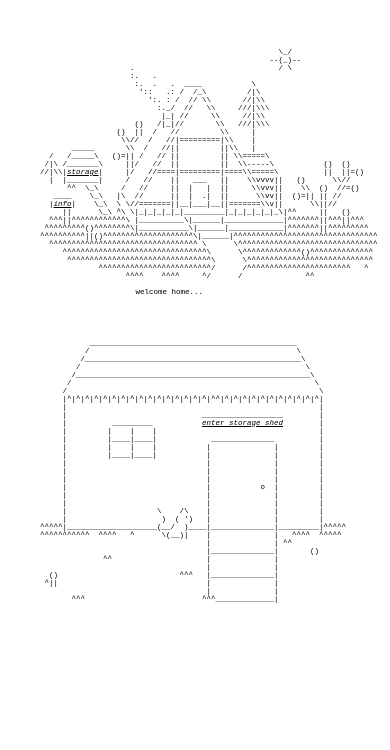
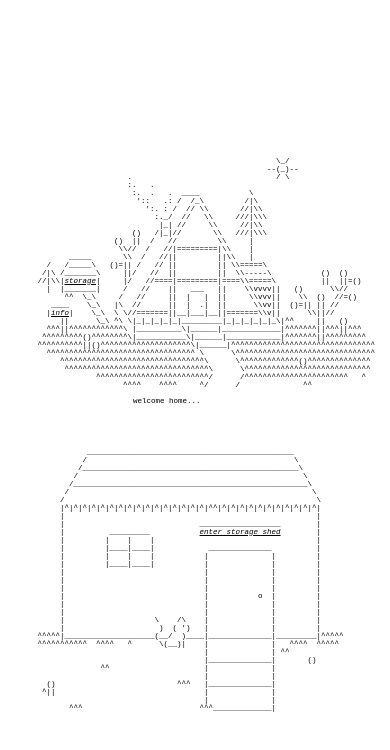
Before and after one commit to merehuman/site.2022, a plain HTML site: page home.html in a window 390 px wide. Both pictures are taken after a click on the link "storage". Drawn offline with Linux system fonts and the light colour scheme.

Commit message:
made into separate pages, centered

```diff
--- a/style.css
+++ b/style.css
@@ -29,25 +29,32 @@ body {
 
 .main {
     display: flex;
-    flex-direction: row;
-    justify-content: space-between;
-    margin: 10px;
+    justify-content: center;
+    align-items: center;
+    //text-align: center;
+    min-height: 100vh;
+    //margin: 10px;
 }
 
 .ascii {
-    flex: 1;
-    box-sizing: border-box;
+    flex: 0.5;
+    width: 100%;
+    max-width: 90%;
     padding: 10px;
-/*    border: 1px solid black;
-*/}
-
-.info, .storage {
-    flex: 0.5;
-    box-sizing: border-box;
-    padding: 10px;
-/*    border: 1px solid black;
+    /*    border: 1px solid black;
 */
 }
+
+.info, .storage, .home {
+    flex: 0.5;
+    width: 100%;
+    max-width: 90%;
+    padding: 10px;
+    /*    border: 1px solid black;
+*/
+}
+
+
 
 a {
 	color: black;
@@ -92,29 +99,28 @@ a:visited {
 @media (max-width: 800px) {
 
     body {
-	margin: 10px;
 	font-size: 50%;
     }
 
     .main {
         display: flex;
         flex-direction: column;
-        justify-content: space-between;
-        margin: 10px;
+        align-items: center;
     }
 
     .ascii {
-        flex: 1;
-        box-sizing: border-box;
-        padding: 10px;
+        flex: none;
+        width: 100%;
+        max-width: 90%;
+
         /*    border: 1px solid black;
 */
     }
 
     .info, .storage {
-        flex: 0.5;
-        box-sizing: border-box;
-        padding: 10px;
+        flex: none;
+        width: 100%;
+        max-width: 90%;
         /*    border: 1px solid black;
 */
     }
```
Also changed, not shown: index.html (+8 -89 lines), info.html (added, +54 -0 lines), storage.html (added, +57 -0 lines).
